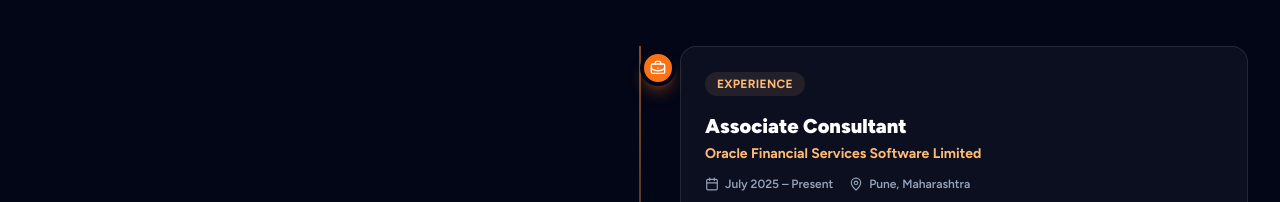
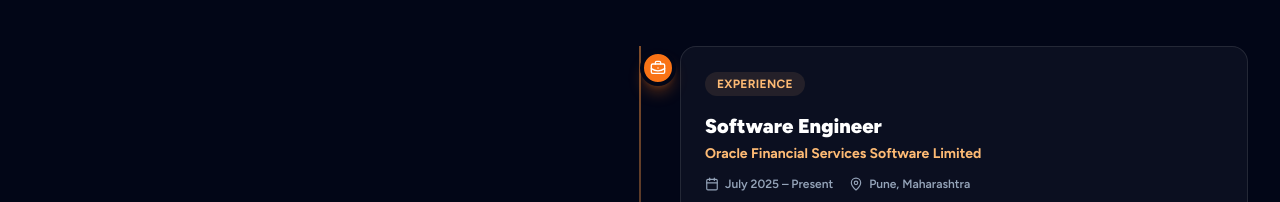
Before and after one commit to Saurabh2404/Portfolio, a Next.js app: page /about in a window 1280 px wide. Shown: the part 1174-1376 px from the top of the page. Built offline with nearby package versions, Linux system fonts and the light colour scheme.

Commit message:
updated role

```diff
--- a/src/data/portfolio.js
+++ b/src/data/portfolio.js
@@ -153,7 +153,7 @@
 export const timeline = [
   {
     type: "work",
-    title: "Associate Consultant",
+    title: "Software Engineer",
     org: "Oracle Financial Services Software Limited",
     duration: "July 2025 – Present",
     location: "Pune, Maharashtra",
```
